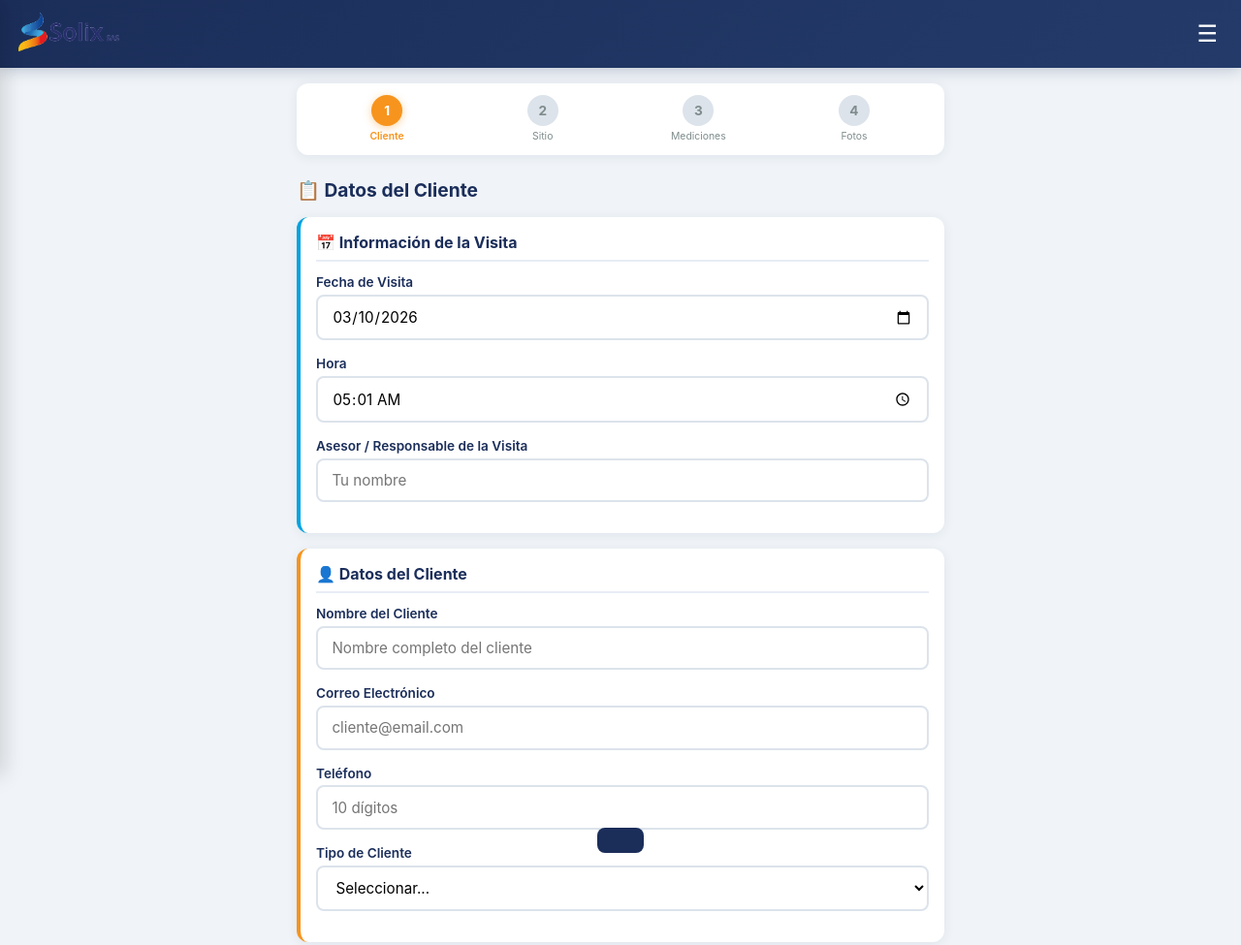
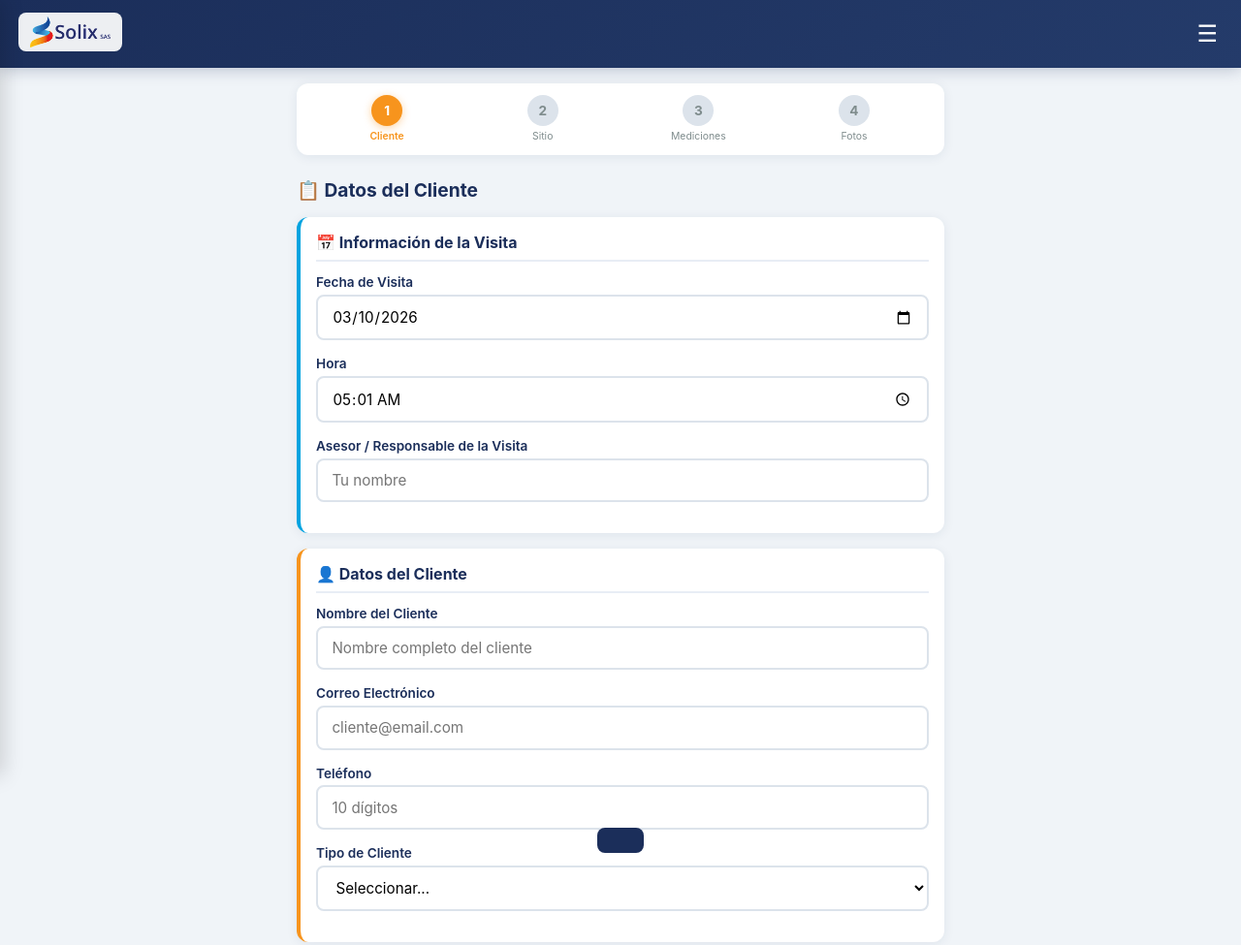
Before and after one commit to Rafael-Henao/visita-solar, a plain HTML site: page index.html in a window 1280 px wide. Shown: the top 975 px of the page at 97% size. Drawn offline with Linux system fonts and the light colour scheme.

Commit message:
Header logo con fondo blanco redondeado para visibilidad

```diff
--- a/css/styles.css
+++ b/css/styles.css
@@ -131,7 +131,12 @@ body {
     z-index: 100;
     box-shadow: 0 2px 15px rgba(27,46,90,0.25);
 }
-.header-logo { height: 40px; width: auto; object-fit: contain; }
+.header-logo {
+    height: 40px; width: auto; object-fit: contain;
+    background: rgba(255,255,255,0.92);
+    padding: 4px 12px;
+    border-radius: 8px;
+}
 
 .btn-icon {
     background: none; border: none; color: white;
--- a/sw.js
+++ b/sw.js
@@ -1,4 +1,4 @@
-const CACHE_NAME = 'visita-solar-v18';
+const CACHE_NAME = 'visita-solar-v19';
 const ASSETS = [
     './',
     './index.html',
```
